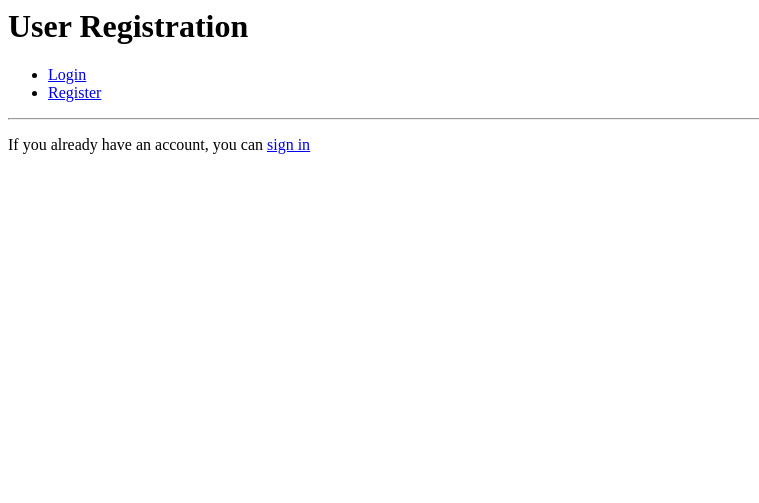
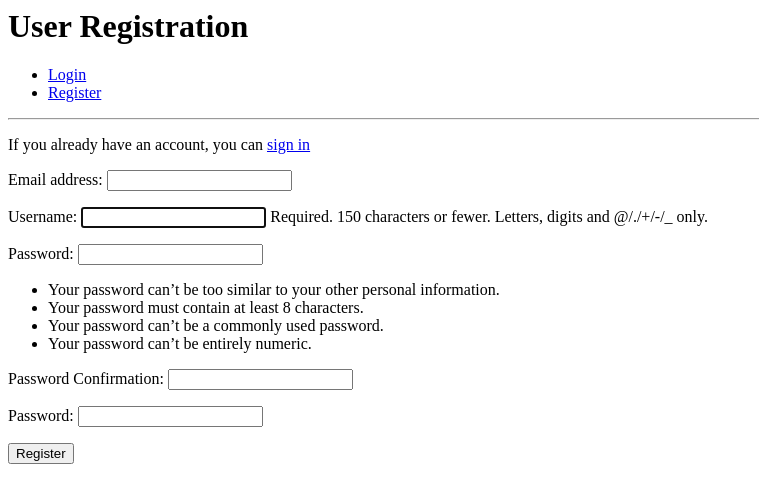
Before and after one commit to aledgriffiths79/django_authentication, a Django app: page /accounts/register/ in a window 1280 px wide. Shown: the top 503 px of the page, without its empty margins (0-759 px from the left). Run offline with Django 3.2, Linux system fonts and the light colour scheme.

Commit message:
UserCreationForm:Allows us to extend it so we dont need to create an entire form from scratch:By importing it from the auth app and creating a new form class that inherits from it

```diff
--- a/accounts/forms.py
+++ b/accounts/forms.py
@@ -1,5 +1,11 @@
 from django import forms
+from django.contrib.auth.models import User
+# usercreationform is a base form that django provides us and it will give us user names and emails
+from django.contrib.auth.forms import UserCreationForm
+from django.core.exceptions import ValidationError
 
+
+# the forms section for registration requires us to store some info in the database about the user. To achieve this we're going to from django.contrib.auth.models import user. This will import the user model provided by Django
 # create a form object
 
 class UserLoginForm(forms.Form):
@@ -9,3 +15,17 @@ class UserLoginForm(forms.Form):
   # constructor
   username = forms.CharField()
   password = forms.CharField(widget=forms.PasswordInput)
+
+# this form will inherit from usercreationform this will give us the username and email fields
+class UserRegistrationForm(UserCreationForm):
+  """Form used to register a new user"""
+
+  password = forms.CharField(widget=forms.PasswordInput)
+  password2 = forms.CharField(
+      label="Password Confirmation",
+      widget=forms.PasswordInput)
+
+  # inner class Meta
+  class Meta:
+    model = User
+    fields = ['email', 'username', 'password1', 'password2']
--- a/accounts/templates/registration.html
+++ b/accounts/templates/registration.html
@@ -7,4 +7,13 @@
 
 {% block content %}
 <p>If you already have an account, you can <a href = "{% url 'login' %}">sign in</a></p>
+
+<form action="" method="POST">
+  <!-- we use the % sign instead of curly braces as this is a reference to a function  -->
+    {% csrf_token %}
+    <!-- render it as a p element rather than a div i.e.registration_form.as_p -->
+    {{ registration_form.as_p }}
+    <button type='submit'>Register</button>
+</form>
+
 {% endblock %}
--- a/accounts/views.py
+++ b/accounts/views.py
@@ -1,7 +1,7 @@
 from django.shortcuts import render, redirect, reverse
 from django.contrib import auth, messages
 from django.contrib.auth.decorators import login_required
-from accounts.forms import UserLoginForm
+from accounts.forms import UserLoginForm, UserRegistrationForm
 
 
 # Create your views here.
@@ -50,4 +50,7 @@ def login(request):
 
 def registration(request):
   """Render the registration page"""
-  return render(request, 'registration.html')
+  # create an instance of the registration form
+  registration_form = UserRegistrationForm()
+  return render(request, 'registration.html', {
+      'registration_form': registration_form})
```
